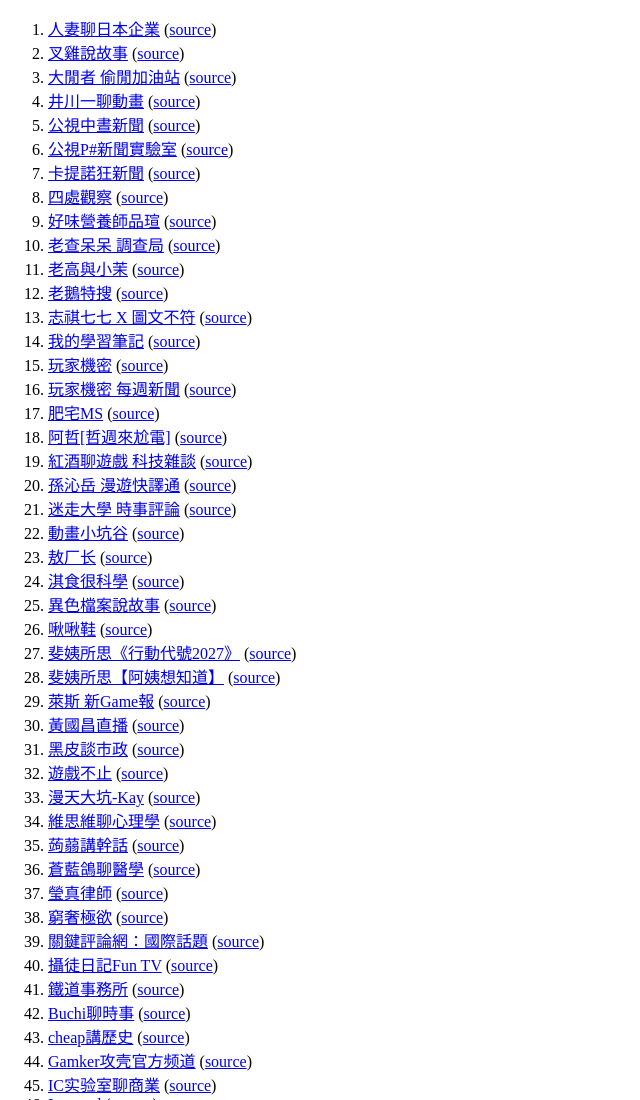
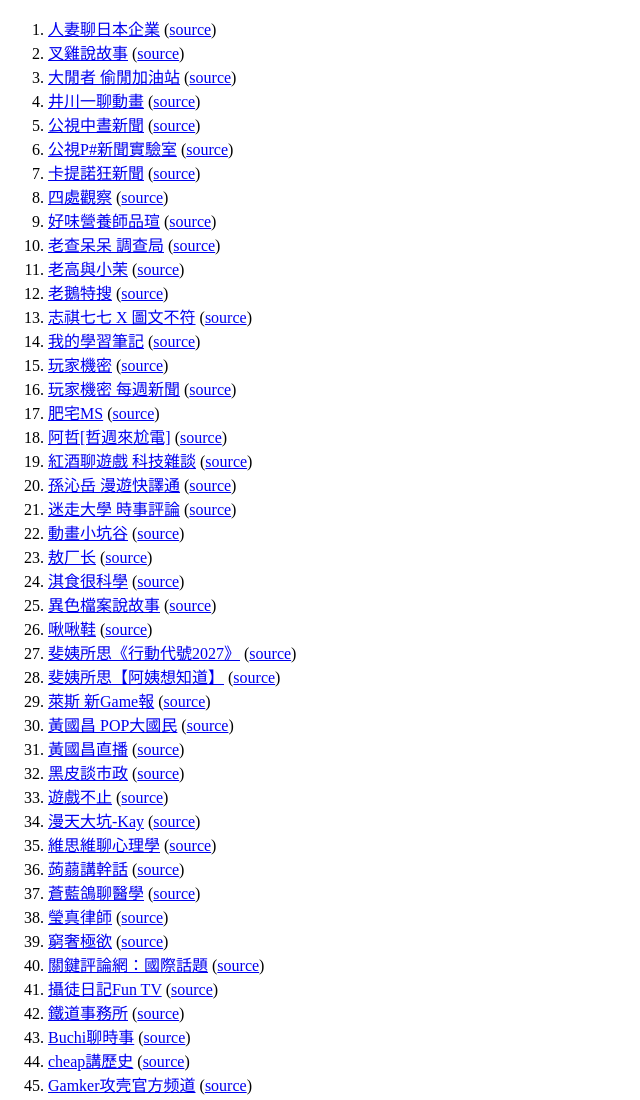
Before and after one commit to democwise2016/action-UT-Podcast, a plain HTML site: page index.html in a window 1280 px wide. Shown: the top 1100 px of the page, without its empty margins (0-640 px from the left). Drawn offline with Linux system fonts and the light colour scheme.

Commit message:
Deploying to gh-pages from @ democwise2016/action-UT-Podcast@64e6c546be22c50745904250ba1eaf21f7ad9877 🚀

```diff
--- a/index.html
+++ b/index.html
@@ -123,6 +123,10 @@
       (<a href="https://www.youtube.com/channel/UC9WiXJEyHMGRqL-__3FIBEw" target="_blank">source</a>)
     </li>
 <li>
+      <a href="https://democwise2016.github.io/action-UT-Podcast/KC-Huang-917POPRadio-ch_UCJ5rBA0z4WFGtUTS83sAb_A.rss" target="_blank">黃國昌 POP大國民</a>
+      (<a href="https://www.youtube.com/channel/UCJ5rBA0z4WFGtUTS83sAb_A" target="_blank">source</a>)
+    </li>
+<li>
       <a href="https://democwise2016.github.io/action-UT-Podcast/KC-Huang-streams-ch_UCNWAsexY9eiS1N6JDns-0kw.rss" target="_blank">黃國昌直播</a>
       (<a href="https://www.youtube.com/channel/UCNWAsexY9eiS1N6JDns-0kw" target="_blank">source</a>)
     </li>
```
Also changed, not shown: 2 other files.
